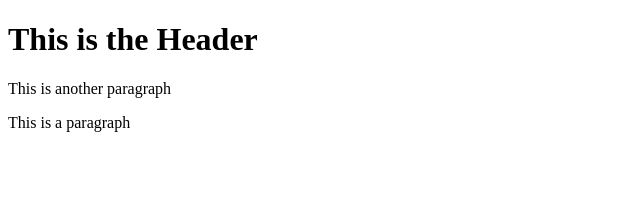
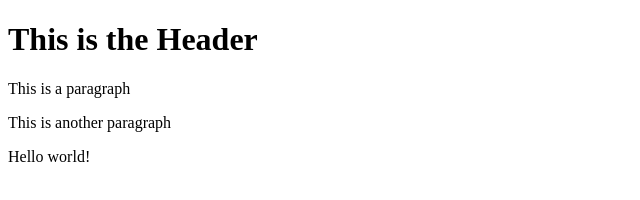
Before and after one commit to mmemory84/git-test, a website: page index.html in a window 1280 px wide. Shown: the whole page, without its empty margins (0-640 px from the left). Drawn offline with Linux system fonts and the light colour scheme.

```diff
--- a/index.html
+++ b/index.html
@@ -8,7 +8,8 @@
 </head>
 <body>
     <h1>This is the Header</h1>
+    <p>This is a paragraph</p>
     <p>This is another paragraph</p>
-    <p>This is a paragraph</p>
+    <p>Hello world!</p>
 </body>
 </html>
```
Also changed, not shown: package.json (added, +24 -0 lines), 2 other files.
